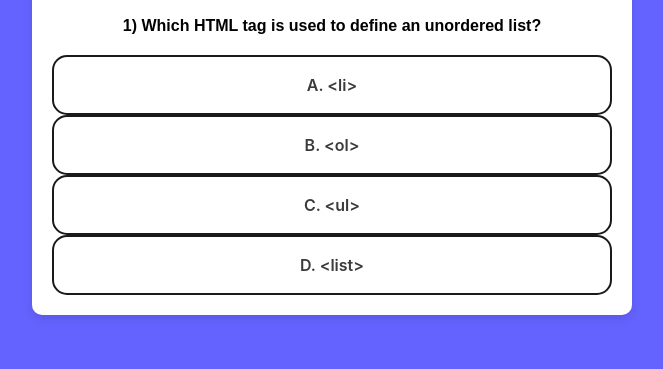
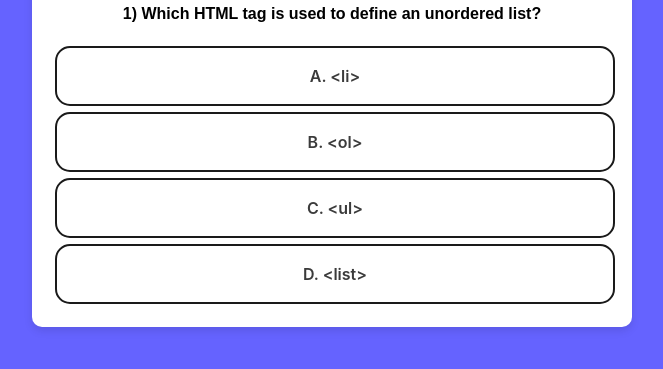
Before and after one commit to Akshaymishra3141/Quizele, a plain HTML site: page index.html in a window 1280 px wide. Both pictures are taken after a click on the button "Start Quiz". Shown: the part 273-642 px from the top of the page, without its empty margins (308-971 px from the left). Drawn offline with nearby package versions, Linux system fonts and the light colour scheme.

Commit message:
margin change

```diff
--- a/index.css
+++ b/index.css
@@ -56,7 +56,7 @@ h1 {
   font-size: 16px;
   font-weight: 600;
   line-height: normal;
-  margin: 0;
+  margin: 3px;
   min-height: 60px;
   min-width: 0;
   outline: none;
```
